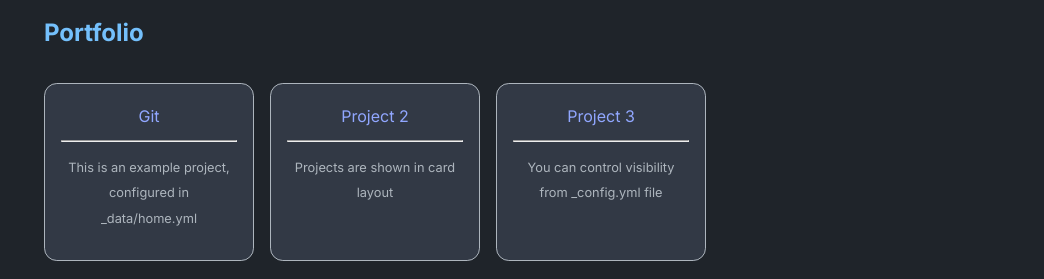
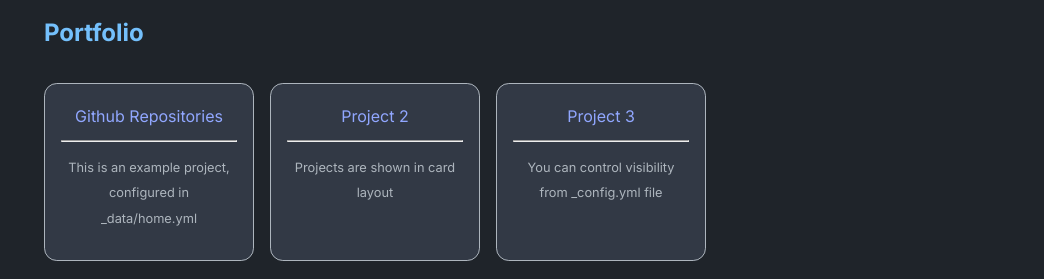
Before and after one commit to stackbit-projects/devilsdesigns-33adc, a Jekyll site: the page built from index.md, in a window 1280 px wide. Shown: the part 356-635 px from the top of the page, without its empty margins (236-1280 px from the left). Built offline with Jekyll 4.4.1, drawn with Linux system fonts in a browser that asks for light colours.

Commit message:
home.yml: updated title in project_entries

```diff
--- a/_data/home.yml
+++ b/_data/home.yml
@@ -8,7 +8,7 @@ navbar_entries:
   - title: lorem-ipsum
     url: lorem-ipsum
 project_entries:
-  - title: Git
+  - title: Github Repositories
     url: overview-post
     desc: 'This is an example project, configured in _data/home.yml'
   - title: Project 2
```
